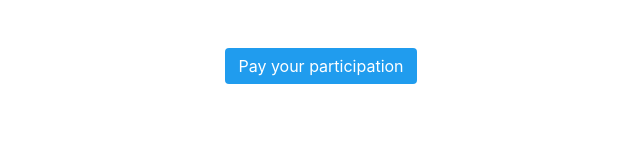
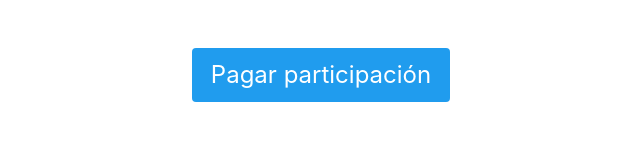
Before and after one commit to nonide/gigiporra-payments-front, a plain HTML site: page index.html in a window 1280 px wide. Shown: the whole page, without its empty margins (319-959 px from the left). Drawn offline with nearby package versions, Linux system fonts and the light colour scheme.

Commit message:
Update: Large button

```diff
--- a/index.html
+++ b/index.html
@@ -19,10 +19,10 @@
 <section class="section payment-button">
     <div class="container">
       <a
-        class="button is-info"
+        class="button is-info is-large"
         @click="pay"
       >
-        Pay your participation
+        Pagar participación
       </a>
     </div>
 </section>
```
